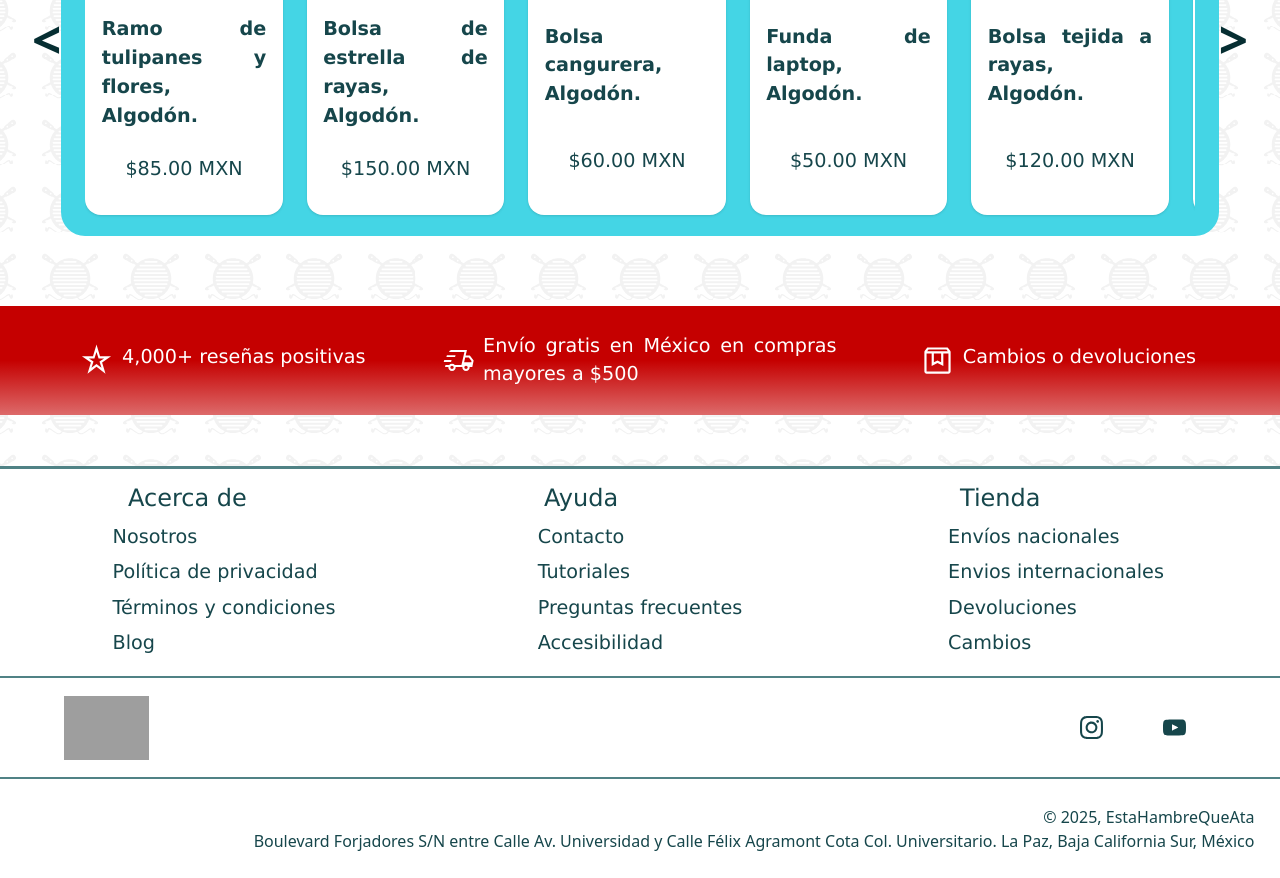
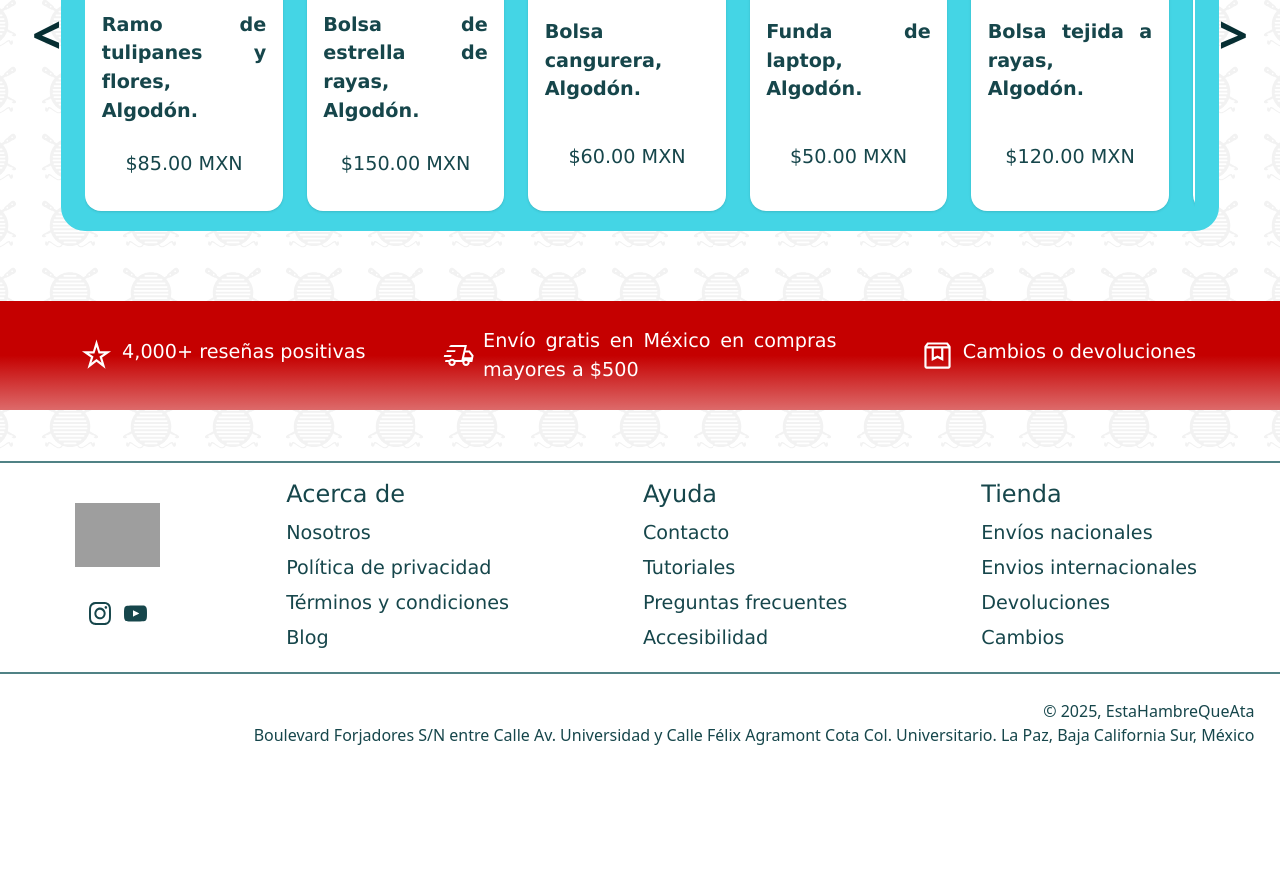
Before and after one commit to LuisMikey22/ProyectoFinalWeb2025, a PHP site: page / in a window 1280 px wide. Shown: the part 1397-2275 px from the top of the page. After the commit the page ends 2142 px from the top, so only its background shows below. Run offline with PHP 8.4, Linux system fonts and the light colour scheme; grey boxes are pictures that could not be loaded.

Commit message:
responsividad de footer mejorada

```diff
--- a/Sitio-Web/public/Index.html
+++ b/Sitio-Web/public/Index.html
@@ -399,6 +399,17 @@
 
         <footer>
             <div class="footer-links-bar">
+                <div class="footer-brand-links-bar">
+                    <span class="svg-logo">
+                        <img src="images/EHQALogo3.svg" alt="EstaHambreQueAta-logo">
+                    </span>
+
+                    <div class="social-media-links">
+                        <button class="instagram-button" title="https://www.instagram.com/estahambrequeata/"><a target="_blank" href="https://www.instagram.com/estahambrequeata/"><img src="images/instagramIcon.svg" alt="Instagram"></a></button>
+                        <button class="youtube-button" title="Youtube"><img src="images/youtubeIcon.svg" alt="Youtube"></button>
+                    </div>
+                </div>
+
                 <div class="about-links-container">
                     <h4>Acerca de</h4>
                     <ul class="about-list">
@@ -430,17 +441,6 @@
                 </div>
             </div>
 
-            <div class="footer-brand-links-bar">
-                <span class="svg-logo">
-                    <img src="images/EHQALogo3.svg" alt="EstaHambreQueAta-logo">
-                </span>
-
-                <div class="social-media-links">
-                    <button class="instagram-button" title="https://www.instagram.com/estahambrequeata/"><a target="_blank" href="https://www.instagram.com/estahambrequeata/"><img src="images/instagramIcon.svg" alt="Instagram"></a></button>
-                    <button class="youtube-button" title="Youtube"><img src="images/youtubeIcon.svg" alt="Youtube"></button>
-                </div>
-            </div>
-
             <div class="footer-copyright-content">
                 <small class="copyright-content">
                     <p>© 2025, EstaHambreQueAta</p>
--- a/Sitio-Web/public/output.css
+++ b/Sitio-Web/public/output.css
@@ -43,6 +43,8 @@
     --radius-xl: 0.75rem;
     --radius-2xl: 1rem;
     --radius-3xl: 1.5rem;
+    --default-transition-duration: 150ms;
+    --default-transition-timing-function: cubic-bezier(0.4, 0, 0.2, 1);
     --default-font-family: var(--font-sans);
     --default-mono-font-family: var(--font-mono);
   }
@@ -1438,9 +1442,9 @@ footer {
   background-color: var(--color-white);
   border-color: var(--color-lighter-blue);
   border-style: solid;
-  border-width: 3px 0 0 0;
+  border-width: 2px 0 0 0;
   align-items: flex-start;
-  justify-content: space-evenly;
+  justify-content: space-around;
 }
 .about-links-container, .help-links-container, .store-links-container {
   display: flex;
@@ -1448,29 +1452,27 @@ footer {
   height: max-content;
   width: auto;
   margin: 0;
-  flex: 1 1 0;
   justify-content: center;
   align-content: center;
 }
 .about-links-container h4, .help-links-container h4, .store-links-container h4 {
-  display: block;
+  display: flex;
+  width: fit-content;
   padding: 0.5rem;
+  margin: auto 0 2% 0;
   color: var(--color-dark-blue);
   flex: 1 2 0;
   text-align: left;
   font-size: 1.5rem;
-  line-height: 1.5rem;
   font-family: var(--font-main);
-  line-height: 10px;
+  line-height: 15px;
   border-bottom-color: var(--color-darker-blue);
-  width: fit-content;
-  margin: auto auto 2% 25%;
 }
 .about-list, .help-list, .store-list {
   display: block;
   list-style: none;
   width: fit-content;
-  margin: auto;
+  margin: auto 0 auto 0;
 }
 .about-list li, .help-list li, .store-list li {
   display: grid;
@@ -1492,35 +1494,36 @@ footer {
   text-decoration-color: var(--color-darker-blue);
 }
 .footer-brand-links-bar {
-  display: flex;
-  height: auto;
-  width: auto;
-  padding: 0.5rem 0;
+  display: grid;
+  height: 100%;
+  width: auto;
+  margin: auto 0;
+  grid-template-rows: 1fr 1fr;
   background-color: var(--color-white);
-  border-color: var(--color-lighter-blue);
-  border-style: solid;
-  border-width: 2px 0 0 0;
+  justify-content: space-between;
+  align-items: center;
+}
+.footer-brand-links-bar .svg-logo {
+  display: flex;
+  height: 4rem;
+  width: auto;
+  margin: auto;
+  cursor: pointer;
+}
+.social-media-links {
+  display: flex;
+  height: 100%;
+  width: 100%;
+  margin: auto;
+  gap: normal;
+  flex-direction: row;
+  align-items: flex-end;
   justify-content: center;
-  align-items: center;
-}
-.footer-brand-links-bar .svg-logo {
-  display: inline;
-  height: 4rem;
-  width: auto;
-  margin: auto auto auto 5%;
-  cursor: pointer;
-}
-.social-media-links {
-  display: flex;
-  height: auto;
-  width: auto;
-  margin: auto 5% auto auto;
 }
 .social-media-links .instagram-button, .social-media-links .youtube-button {
   display: flex;
   height: 2.2rem;
   width: 2.2rem;
-  margin: 1.5rem;
   background-color: var(--color-white);
   border-style: none;
   border-radius: var(--border-radius-24);
```
Also changed, not shown: other parts of Sitio-Web/public/output.css (+23 -10 lines), Sitio-Web/public/CreateAccount.html (+13 -14 lines), Sitio-Web/public/Product.html (+11 -11 lines), Sitio-Web/src/css/Style.css (+53 -32 lines), prueba/index.html (deleted, +0 -33 lines), prueba/script.js (deleted, +0 -26 lines), prueba/style.css (deleted, +0 -36 lines).
